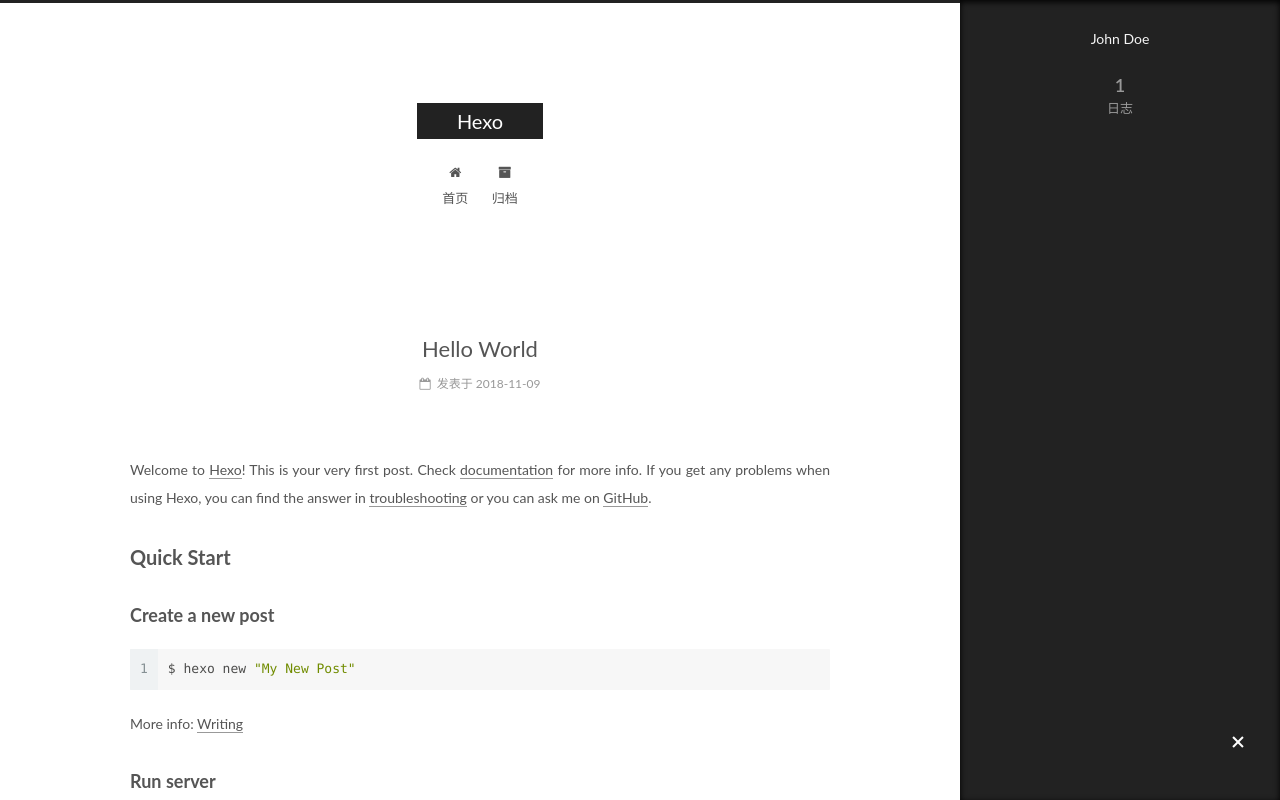
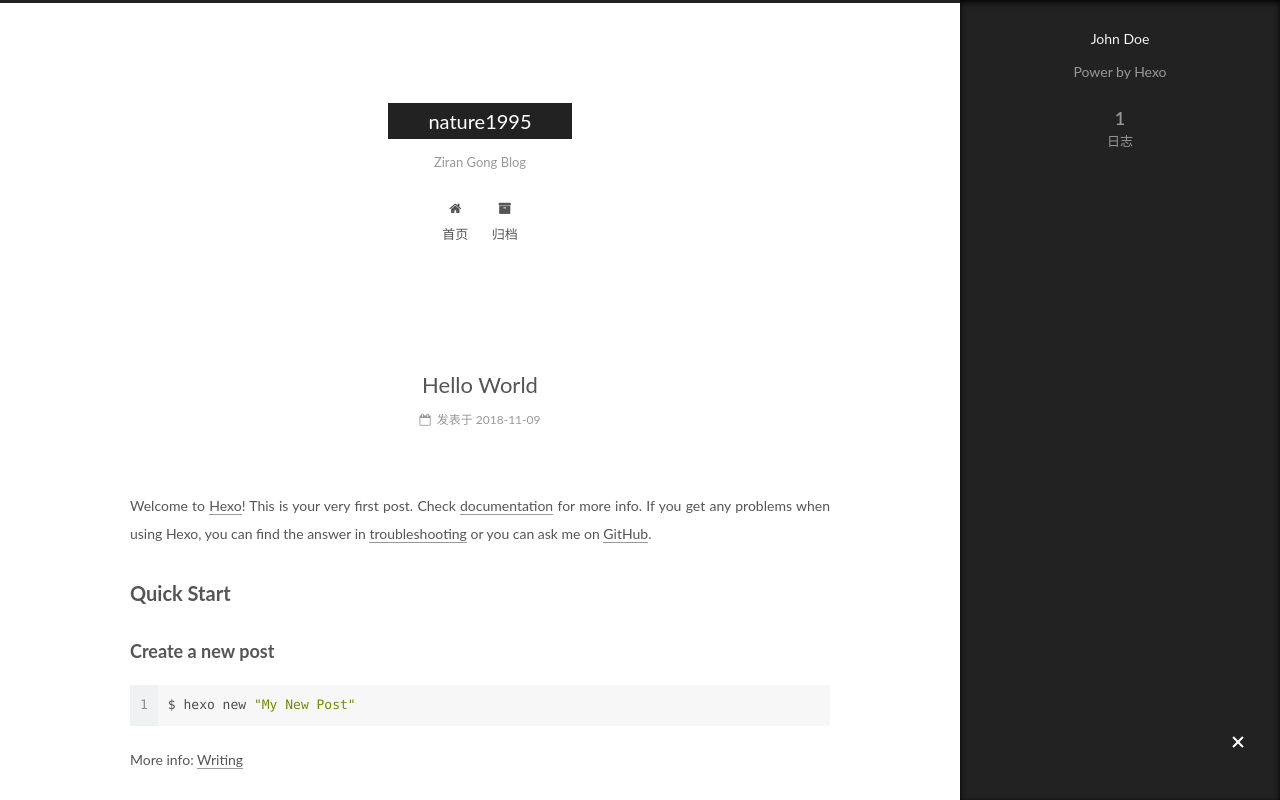
Before and after one commit to nature1995/nature1995.github.io, a plain HTML site: page index.html in a window 1280 px wide. Both pictures are taken after a click on the element 1238 px from the left and 743 px from the top of the page. Shown: the top 800 px of the page. Drawn offline with Linux system fonts and the light colour scheme.

Commit message:
Site updated: 2018-11-09 17:25:46

```diff
--- a/css/main.css
+++ b/css/main.css
@@ -1822,7 +1822,7 @@ pre .javascript .function {
   width: 4px;
   height: 4px;
   border-radius: 50%;
-  background: #67ff54;
+  background: #b0ff6e;
 }
 .links-of-blogroll {
   font-size: 13px;
--- a/index.html
+++ b/index.html
@@ -79,13 +79,17 @@
 
 
 
+<meta name="description" content="Power by Hexo">
+<meta name="keywords" content="nature1995">
 <meta property="og:type" content="website">
-<meta property="og:title" content="Hexo">
+<meta property="og:title" content="nature1995">
 <meta property="og:url" content="http://yoursite.com/index.html">
-<meta property="og:site_name" content="Hexo">
+<meta property="og:site_name" content="nature1995">
+<meta property="og:description" content="Power by Hexo">
 <meta property="og:locale" content="zh-Hans">
 <meta name="twitter:card" content="summary">
-<meta name="twitter:title" content="Hexo">
+<meta name="twitter:title" content="nature1995">
+<meta name="twitter:description" content="Power by Hexo">
 
 
 
@@ -121,7 +125,7 @@
 
 
 
-  <title>Hexo</title>
+  <title>nature1995</title>
 
 
 
@@ -152,12 +156,12 @@
     <div class="custom-logo-site-title">
       <a href="/" class="brand" rel="start">
         <span class="logo-line-before"><i></i></span>
-        <span class="site-title">Hexo</span>
+        <span class="site-title">nature1995</span>
         <span class="logo-line-after"><i></i></span>
       </a>
     </div>
 
-        <p class="site-subtitle"></p>
+        <p class="site-subtitle">Ziran Gong Blog</p>
 
   </div>
 
@@ -238,7 +242,7 @@
     </span>
 
     <span hidden itemprop="publisher" itemscope="" itemtype="http://schema.org/Organization">
-      <meta itemprop="name" content="Hexo">
+      <meta itemprop="name" content="nature1995">
     </span>
 
 
@@ -380,7 +384,7 @@
           <div class="site-author motion-element" itemprop="author" itemscope="" itemtype="http://schema.org/Person">
 
               <p class="site-author-name" itemprop="name">John Doe</p>
-              <p class="site-description motion-element" itemprop="description"></p>
+              <p class="site-description motion-element" itemprop="description">Power by Hexo</p>
           </div>
 
           <nav class="site-state motion-element">
```
Also changed, not shown: 2018/11/09/hello-world/index.html (+7 -6 lines), archives/2018/11/index.html (+11 -7 lines), archives/2018/index.html (+11 -7 lines), archives/index.html (+11 -7 lines).
